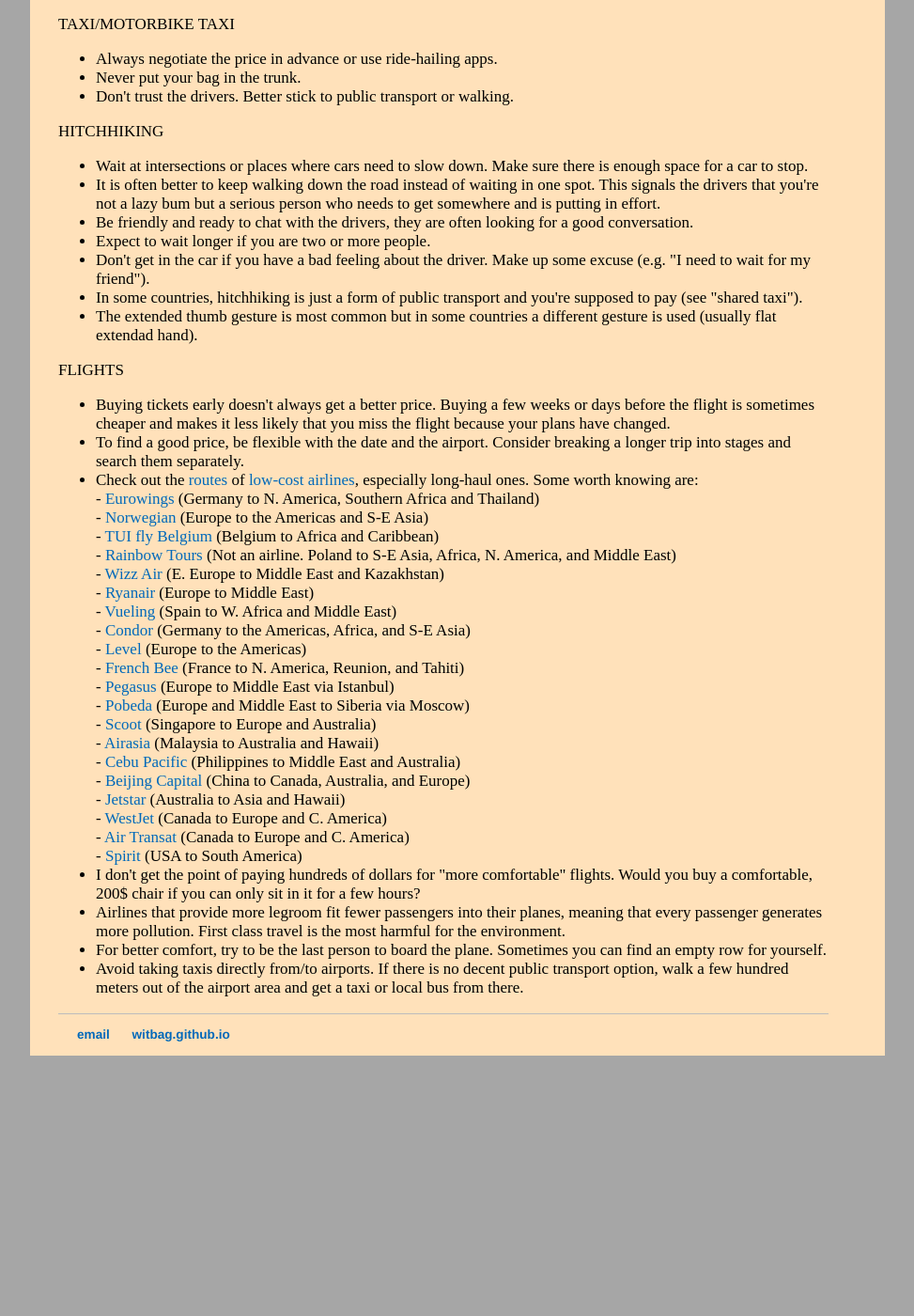
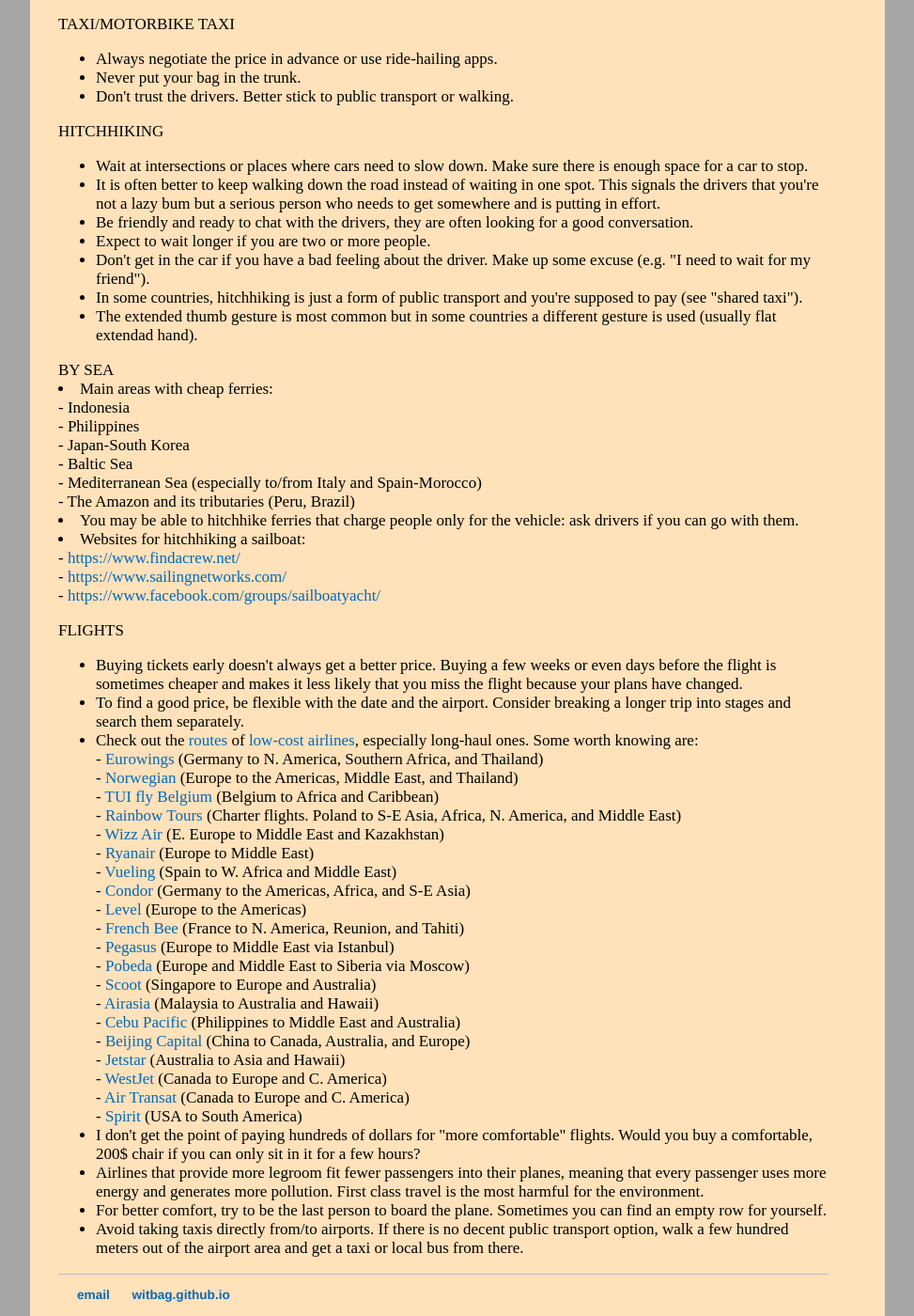
Before and after one commit to witbag/witbag.github.io, a Jekyll site: the page built from travel/transport.html, in a window 1280 px wide and 1400 px high, scrolled down 950 px. Shown: the whole window at 94% size, without its empty margins (153-1126 px from the left). Built offline with Jekyll 4.4.1, drawn with Linux system fonts in a browser that asks for light colours; before the commit the page ends 2073 px from its top, so only the background shows below that.

Commit message:
Update transport.html

```diff
--- a/travel/transport.html
+++ b/travel/transport.html
@@ -57,15 +57,30 @@
 <li>In some countries, hitchhiking is just a form of public transport and you're supposed to pay (see "shared taxi").<br>
 <li>The extended thumb gesture is most common but in some countries a different gesture is used (usually flat extendad hand).<br>
 </ul>
+<a id="hitch"></a>BY SEA<br>
+<li>Main areas with cheap ferries:<br>
+- Indonesia<br>
+- Philippines<br>
+- Japan-South Korea<br>
+- Baltic Sea<br>
+- Mediterranean Sea (especially to/from Italy and Spain-Morocco)<br>
+- The Amazon and its tributaries (Peru, Brazil)<br>
+<li>You may be able to hitchhike ferries that charge people only for the vehicle: ask drivers if you can go with them.<br>
+<li>Websites for hitchhiking a sailboat:<br>
+- <a href="https://www.findacrew.net/" target=_blank>https://www.findacrew.net/</a><br>
+- <a href="https://www.sailingnetworks.com/" target=_blank>https://www.sailingnetworks.com/</a><br>
+- <a href="https://www.facebook.com/groups/sailboatyacht/" target=_blank>https://www.facebook.com/groups/sailboatyacht/</a><br>
+<ul>
+</ul>
 <a id="flight"></a>FLIGHTS<br>
 <ul>
-<li>Buying tickets early doesn't always get a better price. Buying a few weeks or days before the flight is sometimes cheaper and makes it less likely that you miss the flight because your plans have changed.<br>
+<li>Buying tickets early doesn't always get a better price. Buying a few weeks or even days before the flight is sometimes cheaper and makes it less likely that you miss the flight because your plans have changed.<br>
 <li>To find a good price, be flexible with the date and the airport. Consider breaking a longer trip into stages and search them separately.<br>
 <li>Check out the <a href="https://www.flightconnections.com" target=_blank>routes</a> of <a href="https://en.wikipedia.org/wiki/List_of_low-cost_airlines" target=_blank>low-cost airlines</a>, especially long-haul ones. Some worth knowing are: <br>
-- <a href="https://www.eurowings.com/en.html" target=_blank>Eurowings</a> (Germany to N. America, Southern Africa and Thailand)<br>
-- <a href="https://www.norwegian.com/" target=_blank>Norwegian</a> (Europe to the Americas and S-E Asia)<br>
+- <a href="https://www.eurowings.com/en.html" target=_blank>Eurowings</a> (Germany to N. America, Southern Africa, and Thailand)<br>
+- <a href="https://www.norwegian.com/" target=_blank>Norwegian</a> (Europe to the Americas, Middle East, and Thailand)<br>
 - <a href="https://www.tuifly.be/" target=_blank>TUI fly Belgium</a> (Belgium to Africa and Caribbean)<br>
-- <a href="https://charterflights.r.pl/" target=_blank>Rainbow Tours</a> (Not an airline. Poland to S-E Asia, Africa, N. America, and Middle East)<br>
+- <a href="https://charterflights.r.pl/" target=_blank>Rainbow Tours</a> (Charter flights. Poland to S-E Asia, Africa, N. America, and Middle East)<br>
 - <a href="https://wizzair.com/" target=_blank>Wizz Air</a> (E. Europe to Middle East and Kazakhstan)<br>
 - <a href="https://www.ryanair.com/" target=_blank>Ryanair</a> (Europe to Middle East)<br>
 - <a href="https://www.vueling.com/en" target=_blank>Vueling</a> (Spain to W. Africa and Middle East)<br>
@@ -83,7 +98,7 @@
 - <a href="https://www.airtransat.com/" target=_blank>Air Transat</a> (Canada to Europe and C. America)<br>
 - <a href="https://www.spirit.com/" target=_blank>Spirit</a> (USA to South America)<br>
 <li>I don't get the point of paying hundreds of dollars for "more comfortable" flights. Would you buy a comfortable, 200$ chair if you can only sit in it for a few hours?
-<li>Airlines that provide more legroom fit fewer passengers into their planes, meaning that every passenger generates more pollution. First class travel is the most harmful for the environment.
+<li>Airlines that provide more legroom fit fewer passengers into their planes, meaning that every passenger uses more energy and generates more pollution. First class travel is the most harmful for the environment.
 <li>For better comfort, try to be the last person to board the plane. Sometimes you can find an empty row for yourself.
 <li>Avoid taking taxis directly from/to airports. If there is no decent public transport option, walk a few hundred meters out of the airport area and get a taxi or local bus from there.
 </ul>
```
